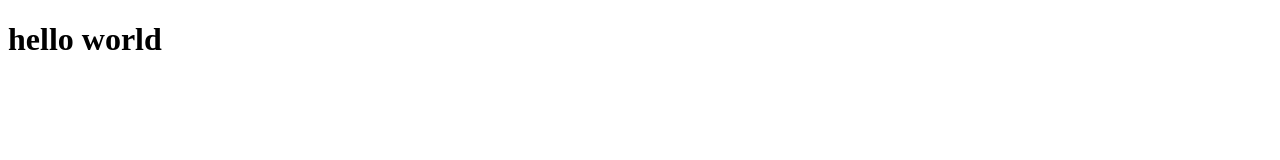
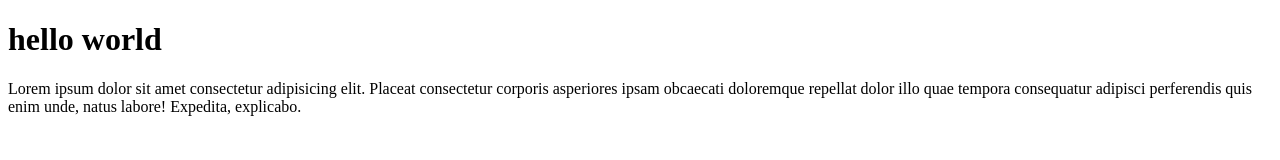
Before and after one commit to kuntocoba/kunto-git-test, a plain HTML site: page index.html in a window 1280 px wide. Drawn offline with Linux system fonts and the light colour scheme.

Commit message:
menambahkan paragraf

```diff
--- a/index.html
+++ b/index.html
@@ -8,5 +8,6 @@
 </head>
 <body>
     <h1>hello world</h1>
+    <p>Lorem ipsum dolor sit amet consectetur adipisicing elit. Placeat consectetur corporis asperiores ipsam obcaecati doloremque repellat dolor illo quae tempora consequatur adipisci perferendis quis enim unde, natus labore! Expedita, explicabo.</p>
 </body>
 </html>
```
